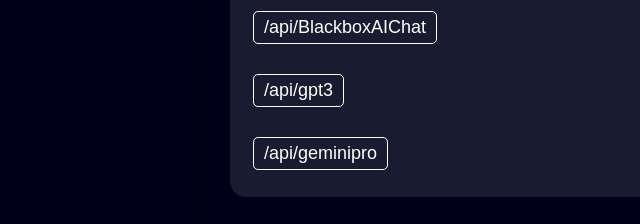
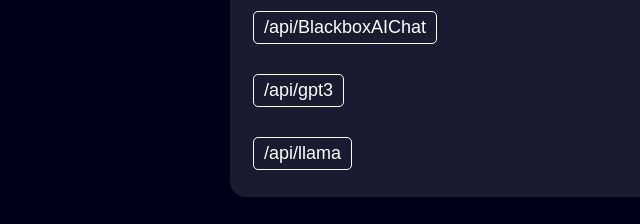
Before and after one commit to rioowho/api.riooxdzzz, a website: page index.html in a window 1280 px wide. Shown: the part 980-1204 px from the top of the page, 90-730 px from the left. Drawn offline with Linux system fonts and the light colour scheme; no server answers.

Commit message:
Add files via upload

```diff
--- a/index.html
+++ b/index.html
@@ -176,8 +176,8 @@
       <a href="/api/gpt3?message=hallo gpt3" class="btn-link">Try</a>
       </div>
       <div class="btn">
-      <div class="btn-link">/api/geminipro</div>
-      <a href="/api/geminipro?message=hallo gemini" class="btn-link">Try</a>
+      <div class="btn-link">/api/llama</div>
+      <a href="/api/llama?message=hallo" class="btn-link">Try</a>
     </div>
   </div>
 
```
